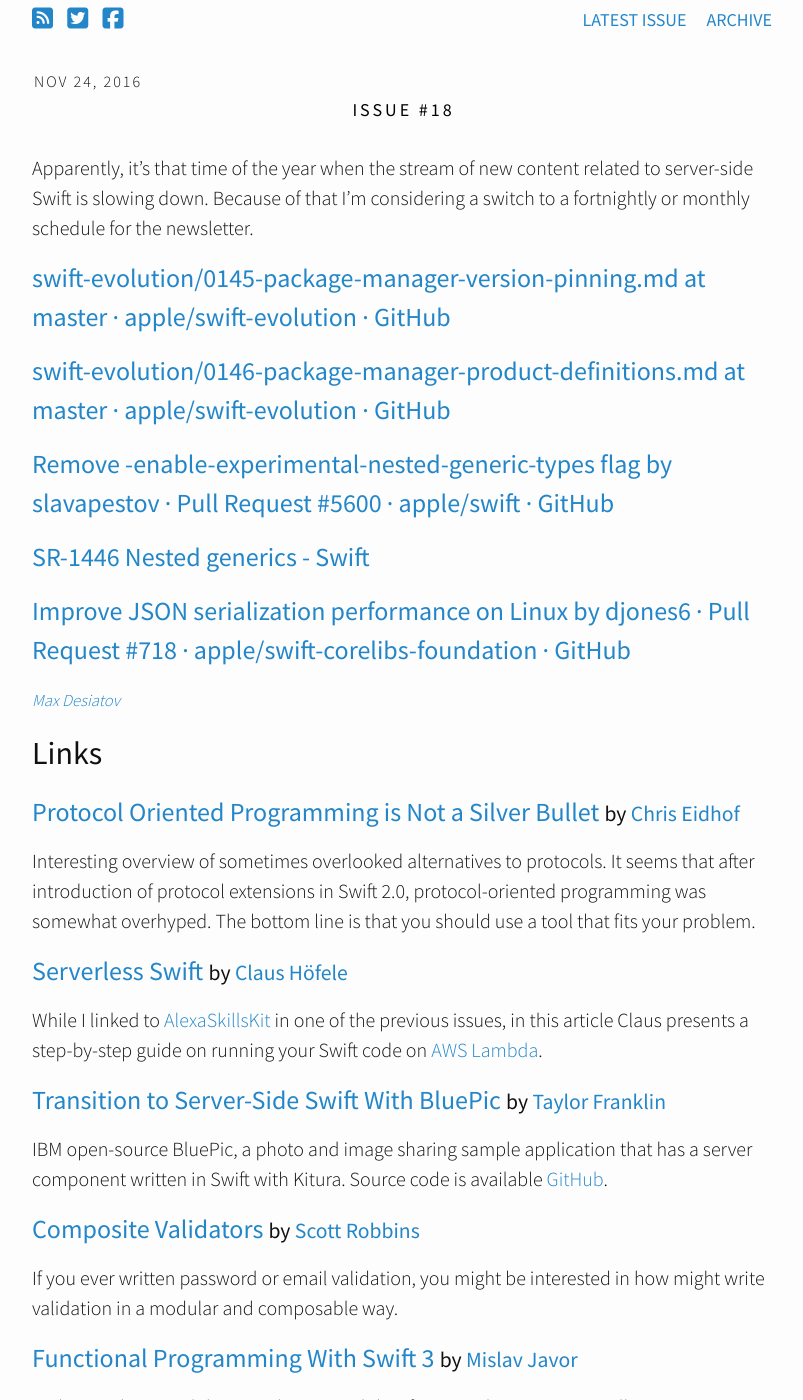
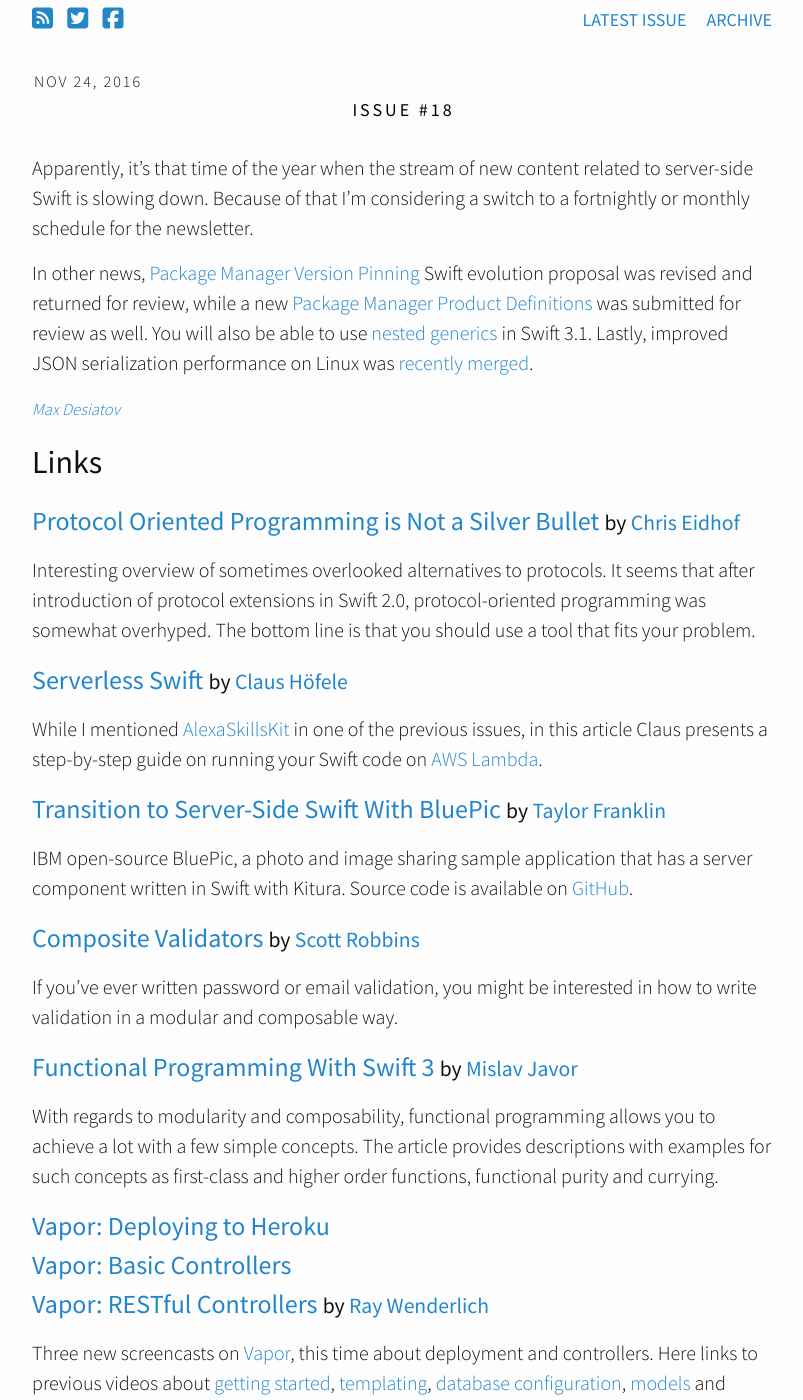
Before and after one commit to ServerSwift/serverswift.tech, a Jekyll site: the page built from _posts/2016-11-24-issue18.md, in a window 1280 px wide and 1400 px high, scrolled down 430 px. Shown: the whole window, without its empty margins (238-1041 px from the left). Built offline with Jekyll 4.4.1, drawn with Linux system fonts in a browser that asks for light colours; nearby versions of some CDN libraries; some of the changed text lies outside the part shown.

Commit message:
Issue #18 final draft

```diff
--- a/_posts/2016-11-24-issue18.md
+++ b/_posts/2016-11-24-issue18.md
@@ -8,21 +8,11 @@
 to server-side Swift is slowing down. Because of that I'm considering a switch
 to a fortnightly or monthly schedule for the newsletter.
 
-### [swift-evolution/0145-package-manager-version-pinning.md at master · apple/swift-evolution · GitHub](https://github.com/apple/swift-evolution/blob/master/proposals/0145-package-manager-version-pinning.md)
-
-
-### [swift-evolution/0146-package-manager-product-definitions.md at master · apple/swift-evolution · GitHub](https://github.com/apple/swift-evolution/blob/master/proposals/0146-package-manager-product-definitions.md)
-
-
-### [Remove -enable-experimental-nested-generic-types flag by slavapestov · Pull Request #5600 · apple/swift · GitHub](https://github.com/apple/swift/pull/5600/commits/5564a57668e86f325e2c005b57bad0e24ee24a66)
-
-
-### [SR-1446 Nested generics - Swift](https://bugs.swift.org/browse/SR-1446)
-
-
-
-### [Improve JSON serialization performance on Linux by djones6 · Pull Request #718 · apple/swift-corelibs-foundation · GitHub](https://github.com/apple/swift-corelibs-foundation/pull/718)
-
+In other news, [Package Manager Version Pinning](https://github.com/apple/swift-evolution/blob/master/proposals/0145-package-manager-version-pinning.md) Swift evolution proposal was
+revised and returned for review, while a new
+[Package Manager Product Definitions](https://github.com/apple/swift-evolution/blob/master/proposals/0146-package-manager-product-definitions.md) was submitted for review as well.
+You will also be able to use [nested generics](https://github.com/apple/swift/pull/5600/commits/5564a57668e86f325e2c005b57bad0e24ee24a66) in Swift 3.1.
+Lastly, improved JSON serialization performance on Linux was [recently merged](https://github.com/apple/swift-corelibs-foundation/pull/718).
 
 [<small><i>Max Desiatov</i></small>](https://twitter.com/maxdesiatov)
 
@@ -37,7 +27,7 @@
 
 ### [Serverless Swift](https://medium.com/@claushoefele/serverless-swift-2e8dce589b68) <small>by [Claus Höfele](https://twitter.com/claushoefele)</small>
 
-While I linked to [AlexaSkillsKit](https://github.com/choefele/AlexaSkillsKit)
+While I mentioned [AlexaSkillsKit](https://github.com/choefele/AlexaSkillsKit)
 in one of the previous issues, in this article Claus presents a step-by-step
 guide on running your Swift code on [AWS Lambda](https://aws.amazon.com/lambda/).
 
@@ -45,13 +35,12 @@
 
 IBM open-source BluePic, a photo and image sharing sample application that
 has a server component written in Swift with Kitura.
-Source code is available [GitHub](https://github.com/IBM-Swift/BluePic).
-
+Source code is available on [GitHub](https://github.com/IBM-Swift/BluePic).
 
 ### [Composite Validators](http://hotcocoatouch.com/2016/11/16/composite-validators/) <small>by [Scott Robbins](https://twitter.com/scottrobbinsios)</small>
 
-If you ever written password or email validation, you might be interested
-in how might write validation in a modular and composable way.
+If you've ever written password or email validation, you might be interested
+in how to write validation in a modular and composable way.
 
 ### [Functional Programming With Swift 3](http://mislavjavor.github.io/2016/11/14/Functional-programming-with-Swift-3.html) <small>by [Mislav Javor](https://twitter.com/mislavcodes)</small>
 
@@ -69,11 +58,16 @@
 [models](https://videos.raywenderlich.com/screencasts/server-side-swift-with-vapor-persisting-models) and
 [CRUD](https://videos.raywenderlich.com/screencasts/server-side-swift-with-vapor-crud-database-options).
 
+### [The RawRepresentable Protocol in Swift](https://oleb.net/blog/2016/11/rawrepresentable/) <small>by [Ole Begemann](http://twitter.com/olebegemann)</small>
+
+Turns out, enums with a backing type are actually syntactic sugar that
+automatically adds conformance to `RawRepresentable` protocol. Follow the link
+to discover how you can add complex raw values to any type and also more details
+on `OptionSet` protocol.
+
 ### [Swift By Emoji: A considered approach](http://ericasadun.com/2016/11/08/swift-by-emoji-a-considered-approach/) <small>by [Erica Sadun](https://twitter.com/ericasadun/)</small>
 
-
-### [The RawRepresentable Protocol in Swift](https://oleb.net/blog/2016/11/rawrepresentable/) <small>by [Ole Begemann](http://twitter.com/olebegemann)</small>
-
+We're not too far away from visual programming with this...
 
 ## Code
 
```
